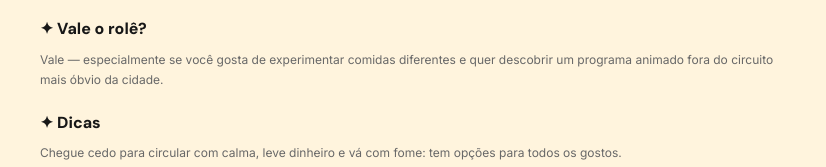
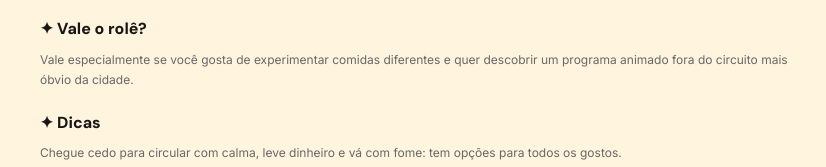
Before and after one commit to Guito-lp/PI-pauliceia, a plain HTML site: page lugar.html in a window 1280 px wide. Shown: the part 1353-1520 px from the top of the page, 0-826 px from the left. Drawn offline with Linux system fonts and the light colour scheme.

Commit message:
tirei alguns erros no texto

```diff
--- a/lugar.html
+++ b/lugar.html
@@ -66,7 +66,7 @@
             </section>
             <section id="vale-o-role">
               <h3>✦ Vale o rolê?</h3>
-              <p>Vale — especialmente se você gosta de experimentar comidas diferentes e quer descobrir um programa animado fora do circuito mais óbvio da cidade.</p>
+              <p>Vale especialmente se você gosta de experimentar comidas diferentes e quer descobrir um programa animado fora do circuito mais óbvio da cidade.</p>
             </section>
             <section id="dicas">
               <h3>✦ Dicas</h3>
```
